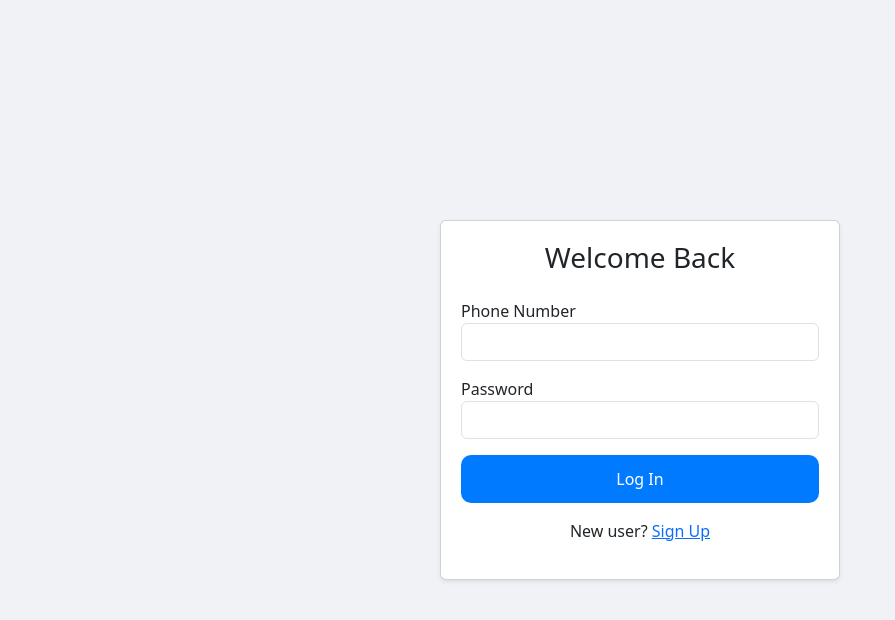
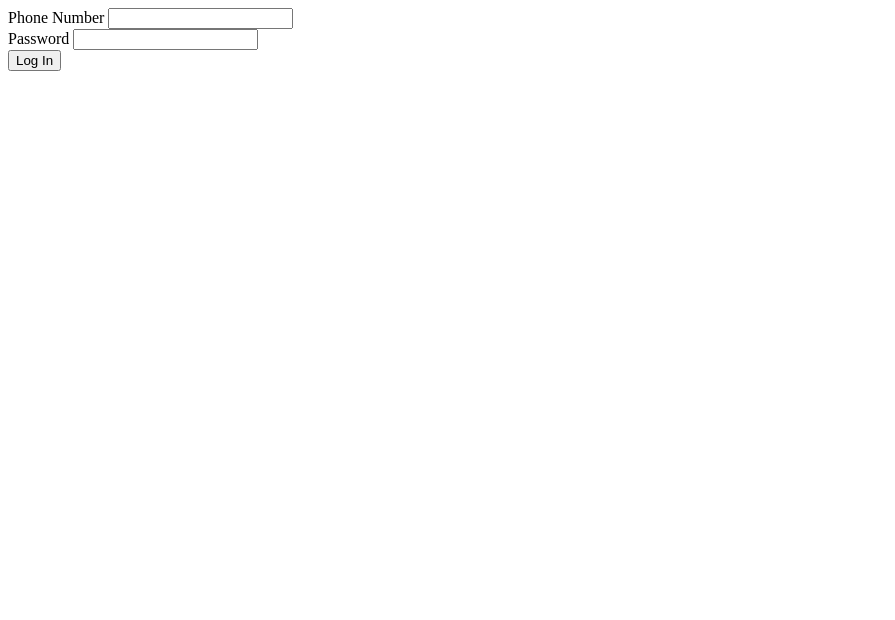
Before and after one commit to binkeymoo718-wq/bitrex, a Node server app: page /login in a window 1280 px wide. Shown: the top 620 px of the page, without its empty margins (0-895 px from the left). Run offline with Node 20, Linux system fonts and the light colour scheme.

Commit message:
Update login.ejs

```diff
--- a/views/login.ejs
+++ b/views/login.ejs
@@ -1,32 +1,12 @@
-<!DOCTYPE html>
-<html lang="en">
-<head>
-    <meta charset="UTF-8">
-    <meta name="viewport" content="width=device-width, initial-scale=1.0">
-    <title>Login | Business Platform</title>
-    <link href="https://cdn.jsdelivr.net/npm/bootstrap@5.3.0/dist/css/bootstrap.min.css" rel="stylesheet">
-    <style>
-        body { background: #f0f2f5; display: flex; align-items: center; height: 100vh; }
-        .auth-card { width: 100%; max-width: 400px; padding: 20px; margin: auto; }
-        .btn-primary { background: #007bff; border: none; border-radius: 10px; padding: 12px; }
-    </style>
-</head>
-<body>
-    <div class="card auth-card shadow-sm">
-        <h3 class="text-center mb-4">Welcome Back</h3>
-        <% if(error) { %> <div class="alert alert-danger"><%= error %> %></div> <% } %>
+<!-- Inside login.ejs -->
 <form action="/login" method="POST">
     <div class="mb-3">
         <label>Phone Number</label>
-                <input type="tel" name="phone" class="form-control" required>
+        <input type="tel" name="phone" class="form-control" required> <!-- Must be name="phone" -->
     </div>
     <div class="mb-3">
         <label>Password</label>
-                <input type="password" name="password" class="form-control" required>
+        <input type="password" name="password" class="form-control" required> <!-- Must be name="password" -->
     </div>
     <button type="submit" class="btn btn-primary w-100">Log In</button>
-            <p class="text-center mt-3">New user? <a href="/signup">Sign Up</a></p>
 </form>
-    </div>
-</body>
-</html>
```
Lines whose indentation alone changed are shown as unchanged.
